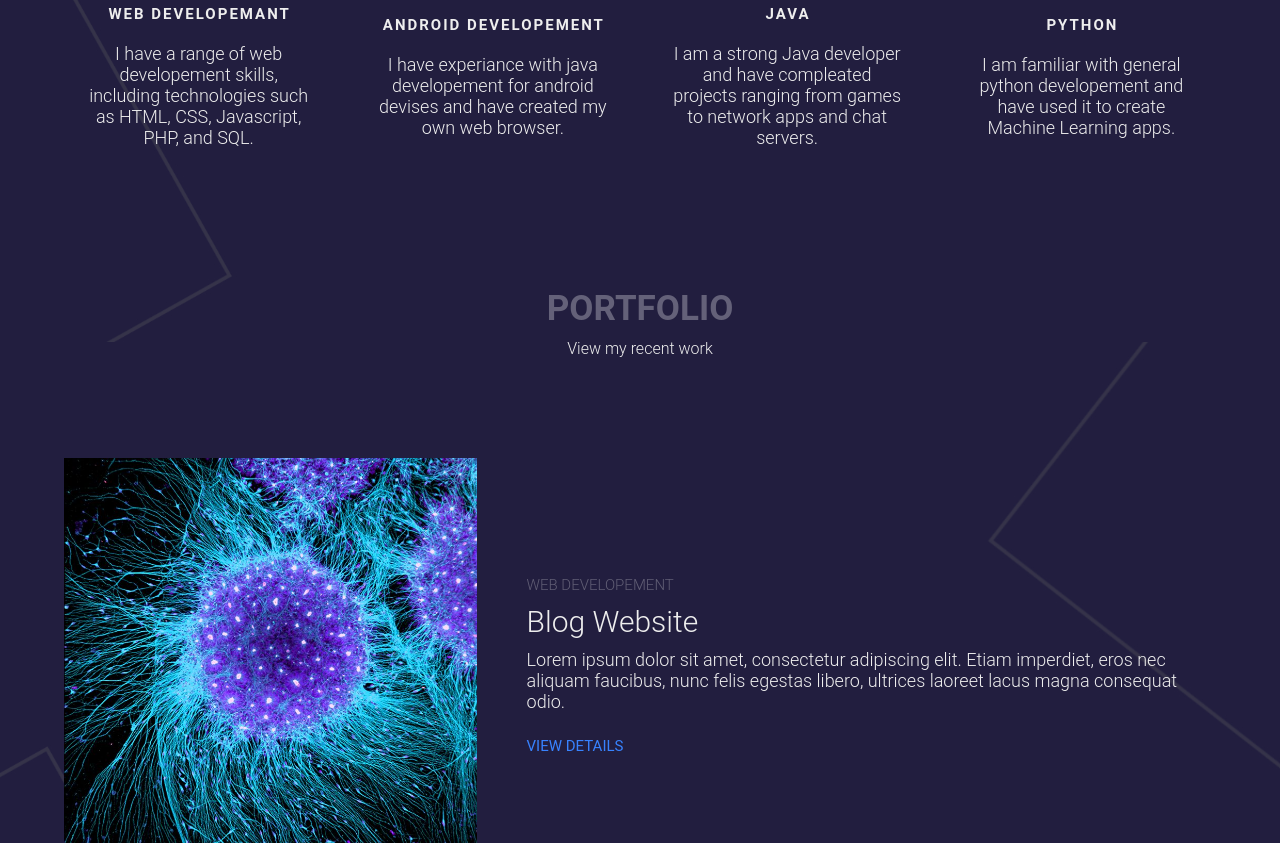
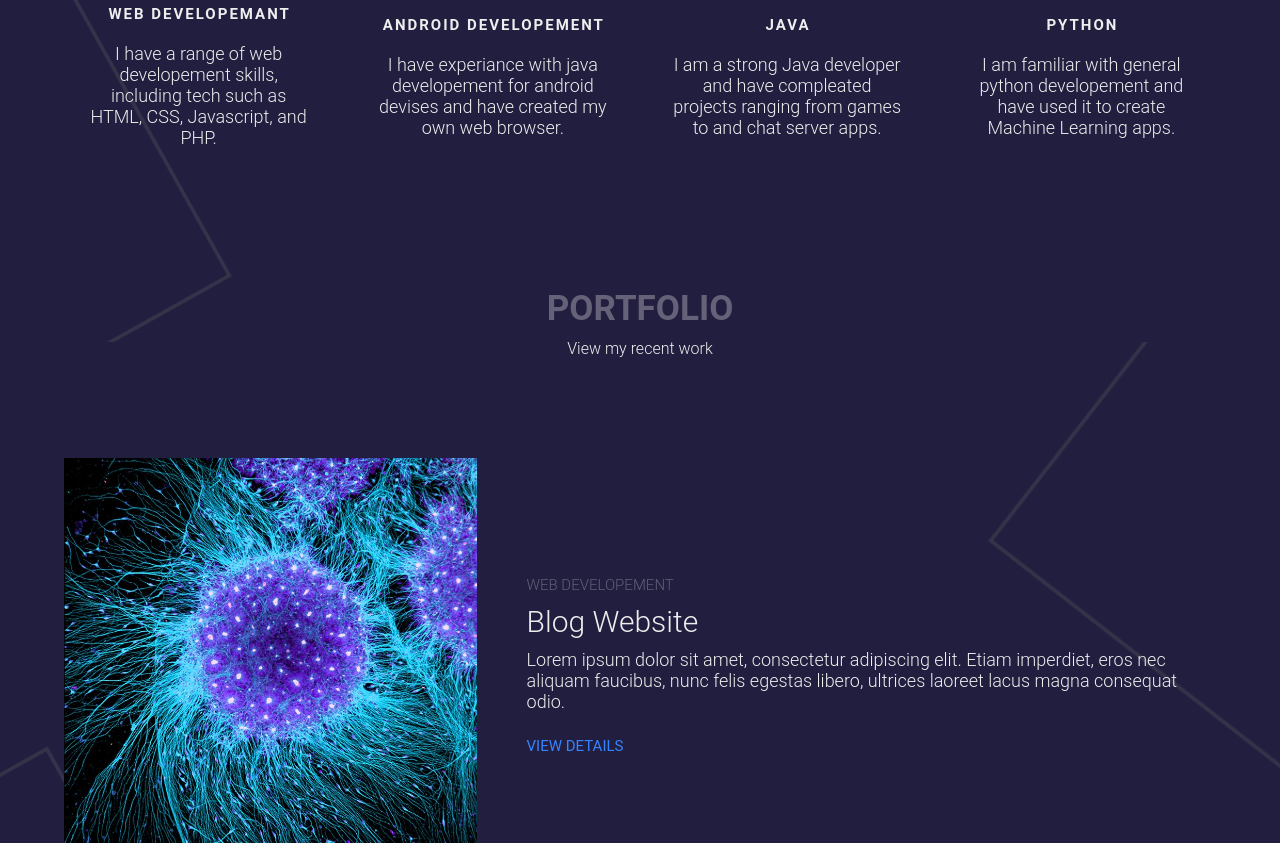
Before and after one commit to Haydn202/Website, a plain HTML site: page index.html in a window 1280 px wide. Shown: the part 2058-2901 px from the top of the page. Drawn offline with nearby package versions, Linux system fonts and the light colour scheme; a web font is replaced by a local one.

Commit message:
Update index.html

```diff
--- a/index.html
+++ b/index.html
@@ -83,7 +83,7 @@ scientific background allows me to effectively experiment with my programs, and
 				</div>
 				<h1>Web Developemant</h1>
 				<p>
-				I have a range of web developement skills, including technologies such as HTML, CSS, Javascript, PHP, and SQL.
+				I have a range of web developement skills, including tech such as HTML, CSS, Javascript, and PHP.
 				</p>
 			</div>
 			<div class="skill" data-aos="fade-in" data-aos-delay="400">
@@ -101,7 +101,7 @@ scientific background allows me to effectively experiment with my programs, and
 				</div>
 				<h1>Java</h1>
 				<p>
-				I am a strong Java developer and have compleated projects ranging from games to network apps and chat servers.
+				I am a strong Java developer and have compleated projects ranging from games to and chat server apps.
 				</p>
 			</div>
 			<div class="skill" data-aos="fade-in" data-aos-delay="800">
```
